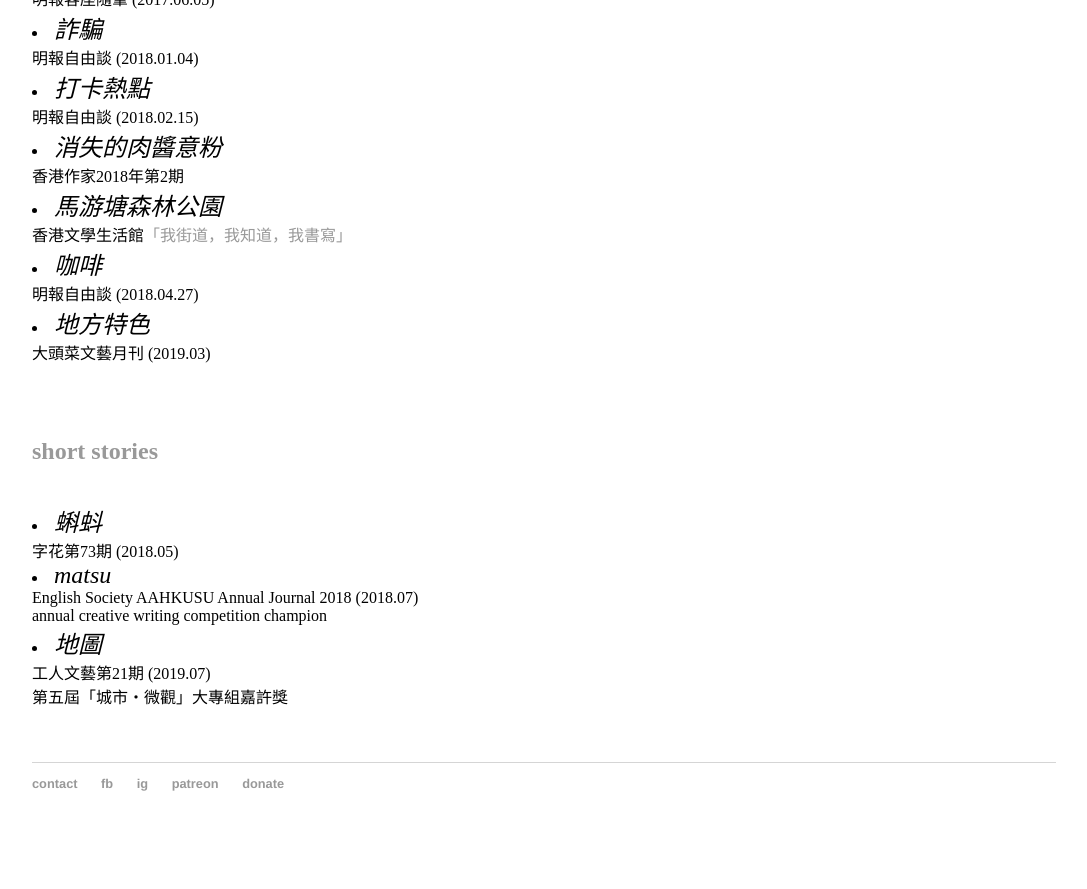
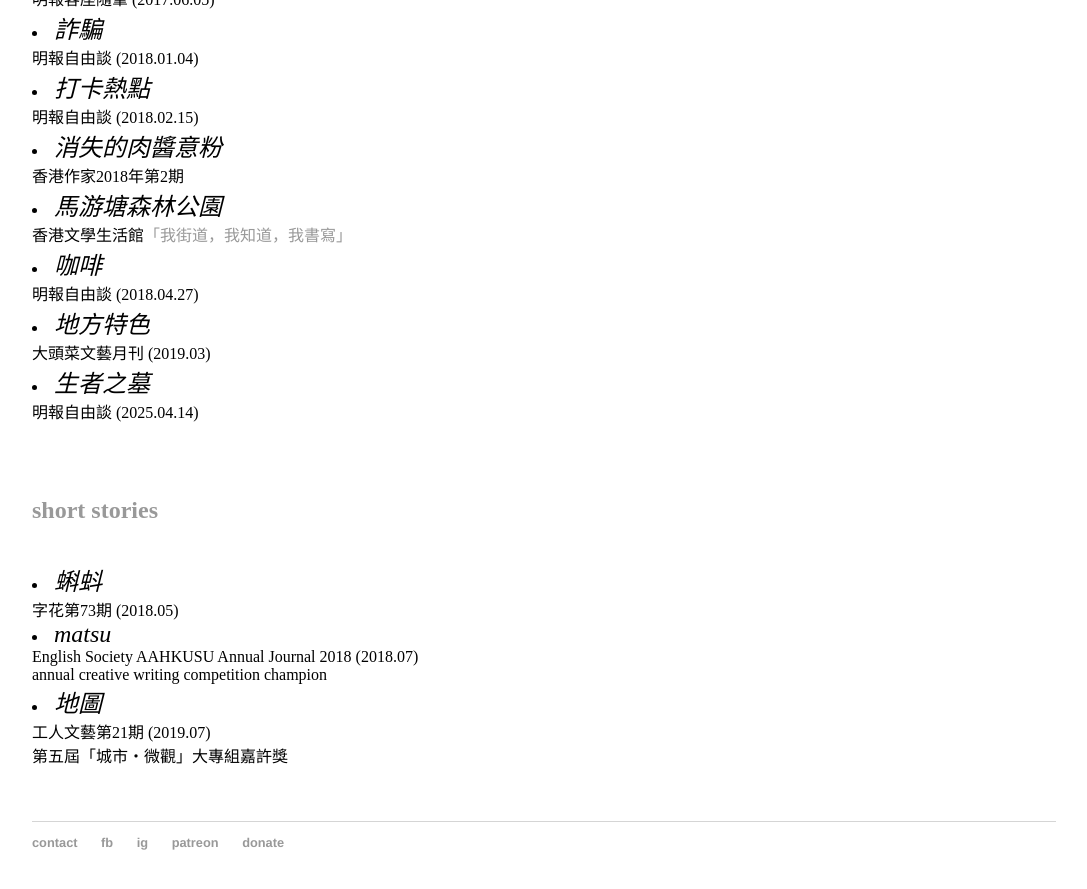
Before and after one commit to maksuihin/maksuihin.github.io, a Jekyll site: the page built from writings.html, in a window 1280 px wide and 900 px high, scrolled down 2846 px. Shown: the top 889 px of the window, without its empty margins (96-1183 px from the left). Built offline with Jekyll 4.4.1, drawn with Linux system fonts in a browser that asks for light colours; before the commit the page ends 3687 px from its top, so only the background shows below that.

Commit message:
Update writings.html

```diff
--- a/writings.html
+++ b/writings.html
@@ -86,6 +86,8 @@ title: Sui-hin Mak words
 <li><em>咖啡</em>    </br>明報自由談 (2018.04.27)<br/></li>
 
 <li><em>地方特色</em>    </br>大頭菜文藝月刊 (2019.03)<br/></li><!--第XX期-->
+<li><em>生者之墓</em>      </br>明報自由談 (2025.04.14)<br/></li>
+
 
 
     </ul></span>
```
